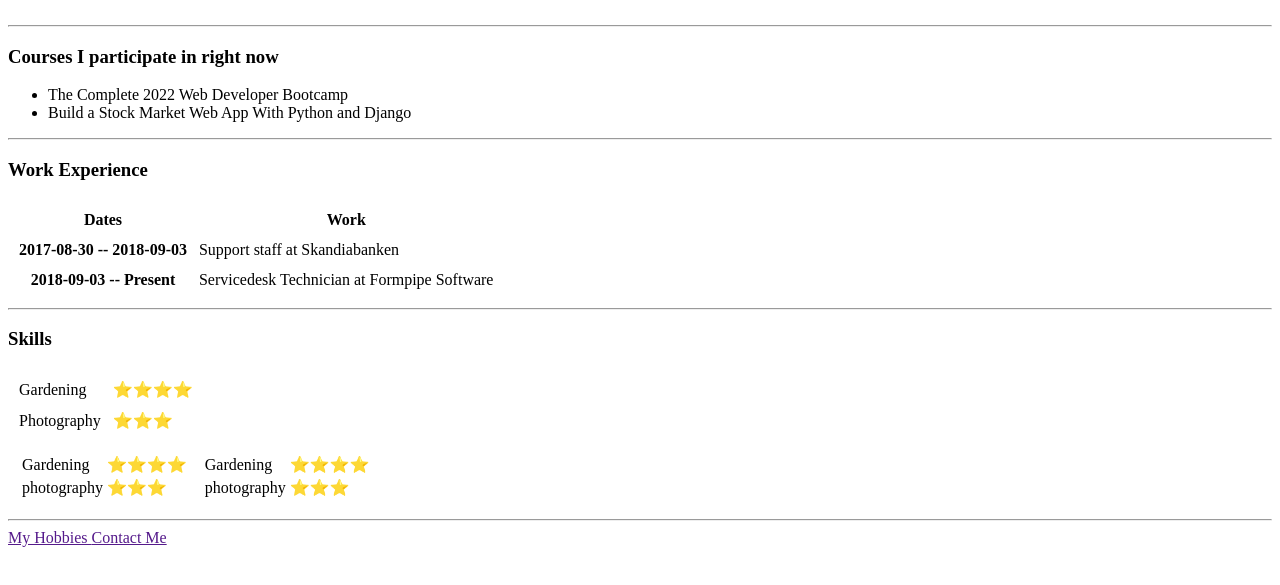
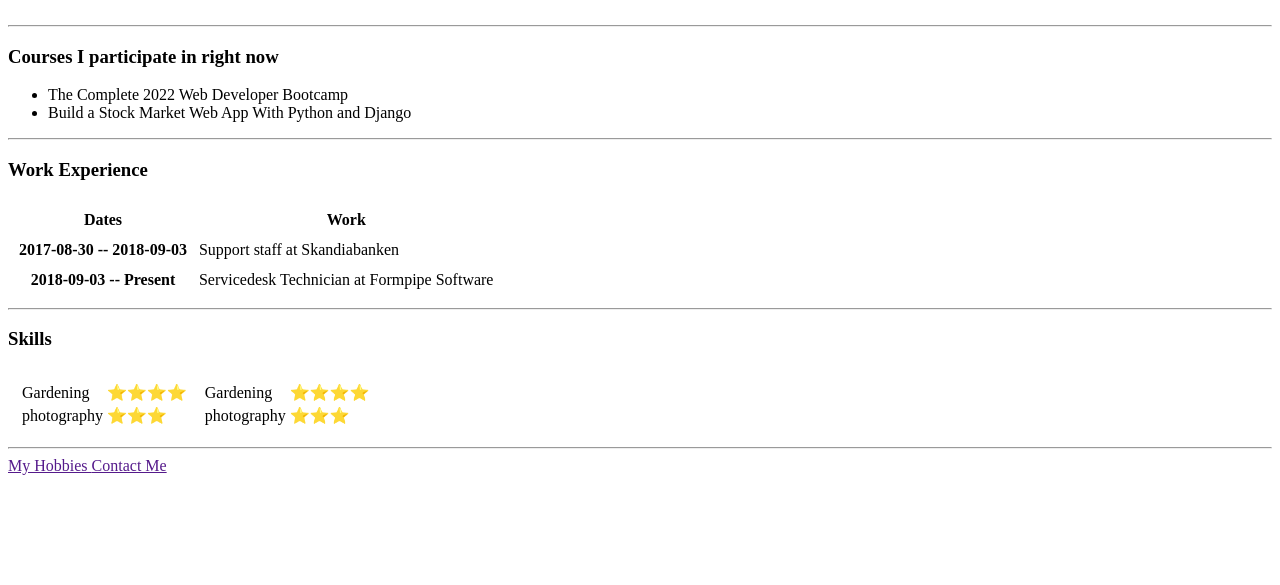
Before and after one commit to ApeviaX/cv, a plain HTML site: page index.html in a window 1280 px wide. Shown: the part 181-766 px from the top of the page. Drawn offline with Linux system fonts and the light colour scheme.

Commit message:
Update index.html

```diff
--- a/index.html
+++ b/index.html
@@ -50,16 +50,16 @@
 	<hr>
 
 	<h3>Skills</h3>
-	<table cellspacing="10">
+	<!--<table cellspacing="10">
 		<tr>
 			<td>Gardening</td>
-			<td>⭐️⭐️⭐️⭐️</td> <!-- Fixa stjärnemojis här-->
+			<td>⭐️⭐️⭐️⭐️</td> <!-- Fixa stjärnemojis här--
 		</tr>
 		<tr>
 			<td>Photography</td>
-			<td>⭐️⭐️⭐️</td> <!-- Fixa stjärnemojis här-->
+			<td>⭐️⭐️⭐️</td> <!-- Fixa stjärnemojis här--
 		</tr>
-	</table>
+	</table>-->
 
 	<!--HTML <table> challenge, fritt att ta bort den variant jag inte vill ha. Sista (challengen är sämst struktur då detta ej bör göras i HTML-->
 
```
